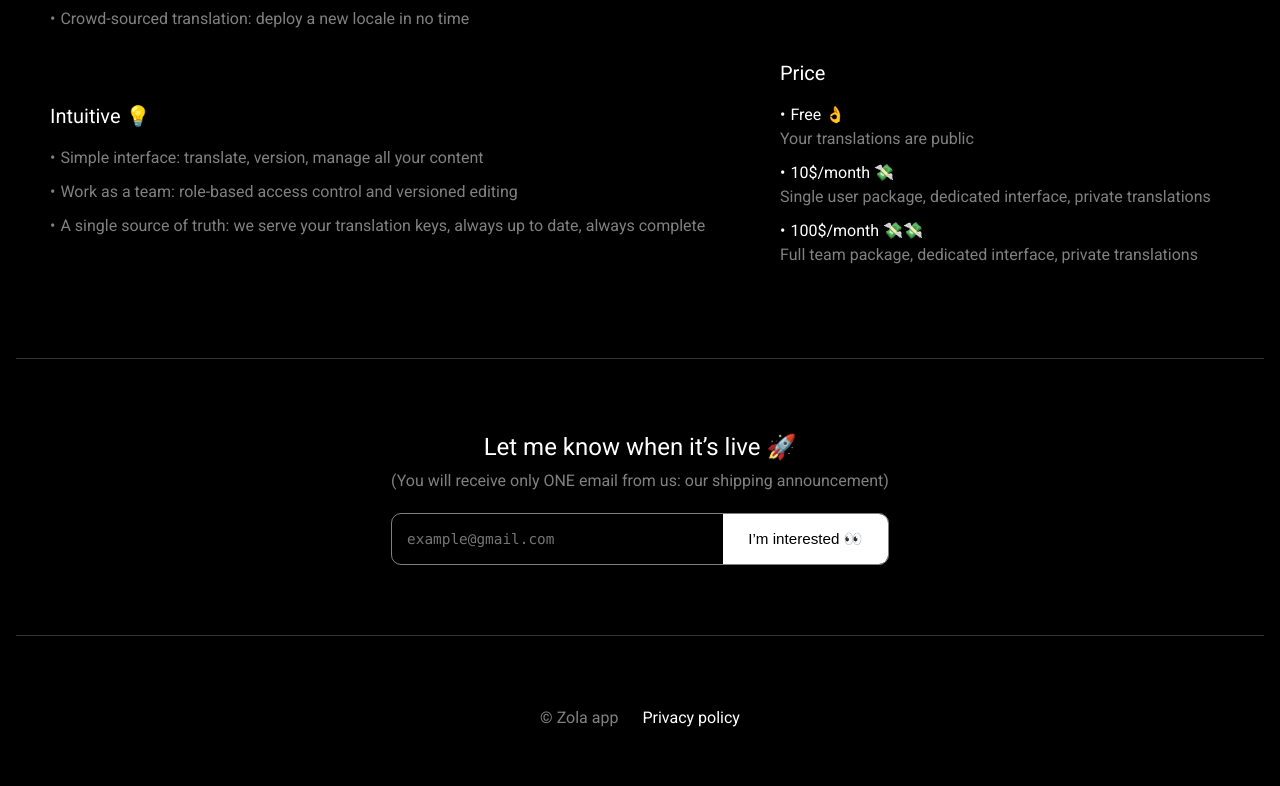
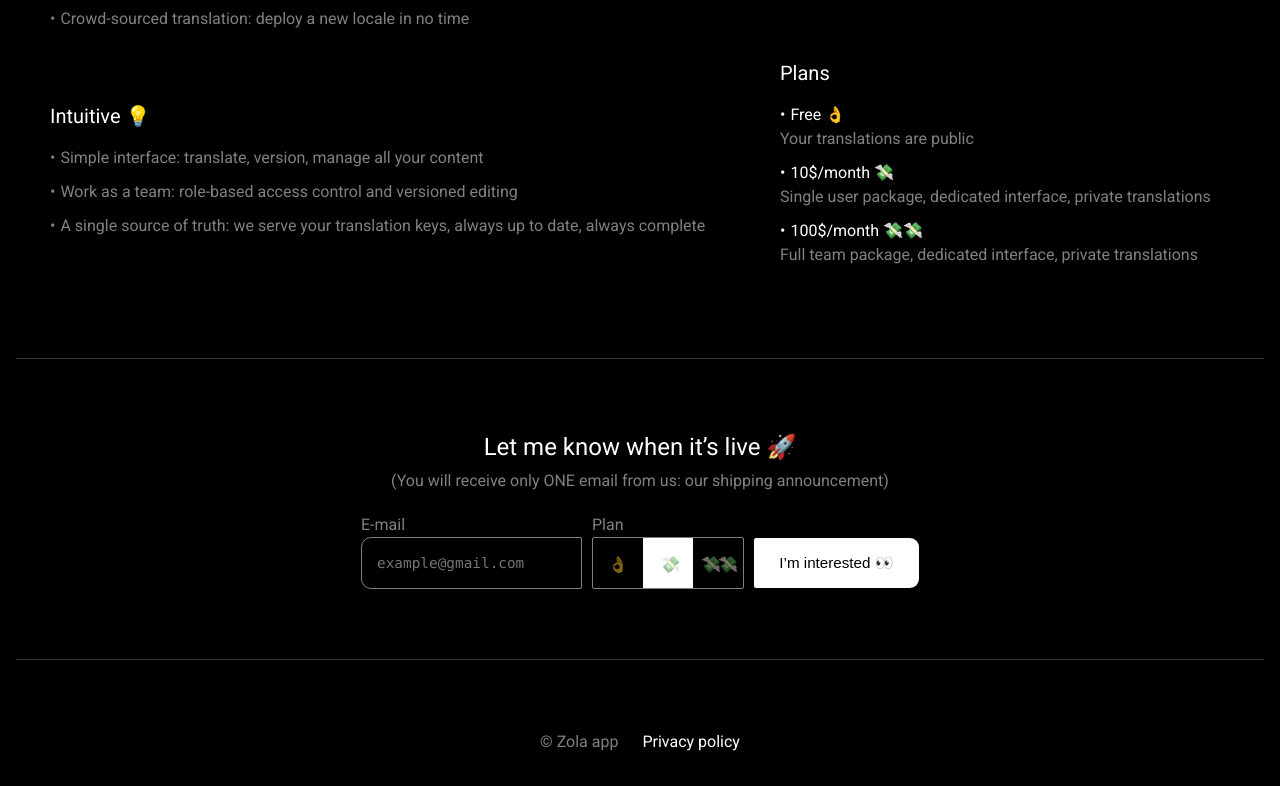
Before and after one commit to ZolaApp/zola-prerelease-landing, a plain HTML site: page index.html in a window 1280 px wide. Shown: the part 498-1284 px from the top of the page. Drawn offline with Linux system fonts and the light colour scheme.

Commit message:
Add new form

```diff
--- a/index.html
+++ b/index.html
@@ -107,7 +107,7 @@
               </svg>
             </div>
             <div class="price">
-              <h3 class="subtitle">Price</h3>
+              <h3 class="subtitle">Plans</h3>
               <div class="line">
                 <div>
                   <b>Free 👌</b>
@@ -144,11 +144,29 @@
           </div>
           <form accept-charset="UTF-8" action="https://formkeep.com/f/7568de47839b" method="POST">
             <div class="inputs-ctn">
-              <label for="email" class="visually-hidden">E-mail</label>
-              <input id="email" name="email" type="email" placeholder="example@gmail.com" />
-              <button type="submit">
-                I’m interested 👀
-              </button>
+              <div class="input-wrapper">
+                <label for="email">E-mail</label>
+                <input id="email" name="email" type="email" placeholder="example@gmail.com" />
+              </div>
+              <div class="input-wrapper">
+                <label for="plan">Plan</label>
+                <div class="selector">
+                  <div class="item">
+                    <span>👌</span>
+                  </div>
+                  <div class="item selected">
+                    <span>💸</span>
+                  </div>
+                  <div class="item">
+                    <span>💸💸</span>
+                  </div>
+                </div>
+              </div>
+              <div class="input-wrapper">
+                <button type="submit">
+                  I’m interested 👀
+                </button>
+              </div>
             </div>
           </form>
         </div>
--- a/styles.css
+++ b/styles.css
@@ -1,18 +1,4 @@
 @import url('https://fonts.googleapis.com/css?family=Roboto');
-
-.visually-hidden {
-  border: 0 !important;
-  clip: rect(1px, 1px, 1px, 1px) !important;
-  height: 1px !important;
-  overflow: hidden !important;
-  padding-top: 0 !important;
-  padding-right: 0 !important;
-  padding-bottom: 0 !important;
-  padding-left: 0 !important;
-  position: absolute !important;
-  white-space: nowrap !important;
-  width: 1px !important;
-}
 
 body {
   position: relative;
@@ -44,6 +30,12 @@ body {
 a {
   color: white;
   text-decoration: none;
+}
+
+.button.button-border {
+  border: solid 1px white;
+  padding: 0.5em 1em;
+  border-radius: 2px;
 }
 
 .container {
@@ -163,16 +155,70 @@ svg {
 .inputs-ctn {
   display: flex;
   margin: 0 auto;
-  max-width: 500px;
+  max-width: 565px;
+}
+
+.inputs-ctn .input-wrapper {
+  margin-right: 10px;
+}
+
+.inputs-ctn .input-wrapper label,
+.inputs-ctn .input-wrapper input {
+  display: block;
+  text-align: left;
+}
+
+.inputs-ctn .input-wrapper input,
+.inputs-ctn .input-wrapper .selector {
   border: solid 1px rgba(255, 255, 255, 0.5);
-  border-radius: 10px;
+  border-radius: 2px;
+}
+
+.inputs-ctn .input-wrapper .selector {
+  display: table;
+  height: 50px;
+  min-width: 150px;
+  user-select: none;
+}
+
+.inputs-ctn .input-wrapper .selector div {
+  display: table-cell;
+  vertical-align: middle;
+  width: 50px;
+  line-height: 1em;
+  cursor: pointer;
+}
+
+.inputs-ctn .input-wrapper .selector div span {
+  display: inline-block;
+  margin-top: 4px;
+}
+
+.inputs-ctn .input-wrapper .selector div:nth-child(2) {
+  letter-spacing: -5px;
+}
+
+.inputs-ctn .input-wrapper .selector div:last-child {
+  letter-spacing: -3px;
+}
+
+.inputs-ctn .input-wrapper .selector div.selected {
+  background: white;
+}
+
+.inputs-ctn .input-wrapper:first-child input {
+  border-radius: 10px 2px 2px 10px;
+}
+
+.inputs-ctn .input-wrapper:last-child {
+  margin-right: 0;
 }
 
 .inputs-ctn input,
 .inputs-ctn button {
   border: none;
   background: transparent;
-  min-height: 50px;
+  height: 50px;
 }
 
 .inputs-ctn input[type='email'] {
@@ -189,6 +235,9 @@ svg {
   font-size: 95%;
   width: 165px;
   background: white;
+  margin-top: 25px;
+  border-top-left-radius: 2px;
+  border-bottom-left-radius: 2px;
   border-top-right-radius: 9px;
   border-bottom-right-radius: 9px;
 }
@@ -231,9 +280,3 @@ footer a {
     display: block;
   }
 }
-
-.button.button-border {
-  border: solid 1px white;
-  padding: 0.5em 1em;
-  border-radius: 2px;
-}
```
